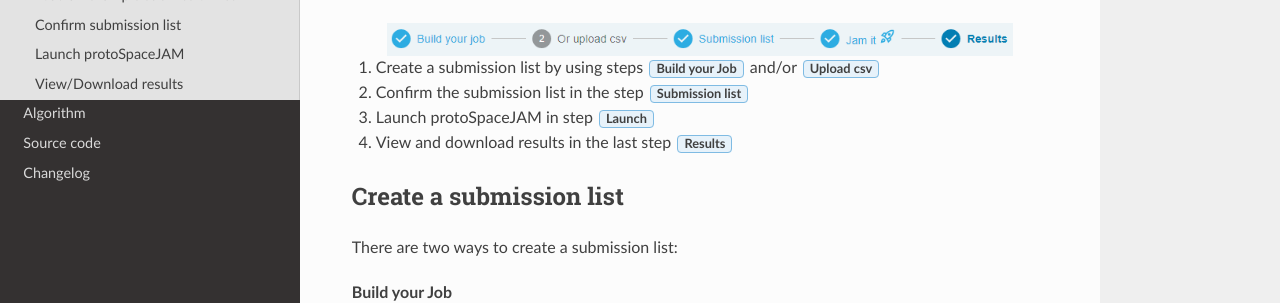
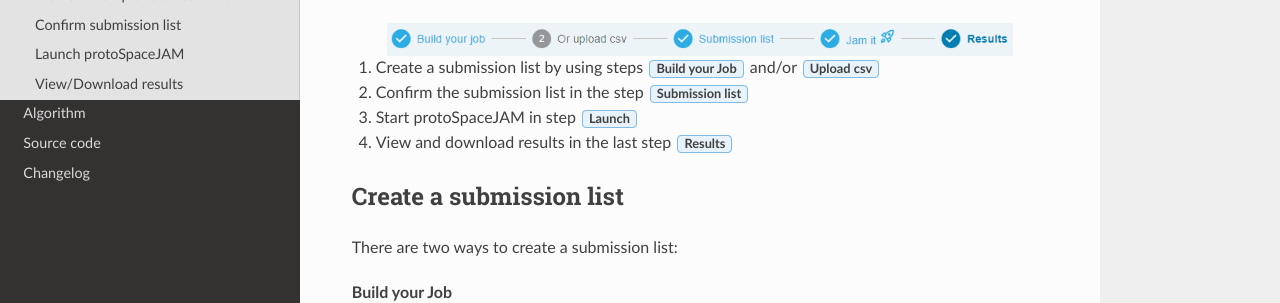
Before and after one commit to duopeng/protoSpaceJAM-readthedocs, a Sphinx documentation site: the page built from docs/source/usage.rst, in a window 1280 px wide and 1400 px high. Shown: the part 241-544 px from the top of the window. Built offline with Sphinx 7.4.7 and the Read the Docs theme 2.0.0, drawn with Linux system fonts in a browser that asks for light colours.

Commit message:
Update usage.rst

```diff
--- a/docs/source/usage.rst
+++ b/docs/source/usage.rst
@@ -16,7 +16,7 @@
 
 #. Confirm the submission list in the step :guilabel:`Submission list`
 
-#. Launch protoSpaceJAM in step :guilabel:`Launch`
+#. Start protoSpaceJAM in step :guilabel:`Launch`
 
 #. View and download results in the last step :guilabel:`Results`
 
@@ -60,7 +60,7 @@
 
 Launch protoSpaceJAM
 ------------------
-| Click :guilabel:`Launch` to start processing the submission list
+| Click :guilabel:`Jam it` to start processing the submission list
 .. figure:: /_static/images/launch.png
    :width: 40%
    :align: center
```
